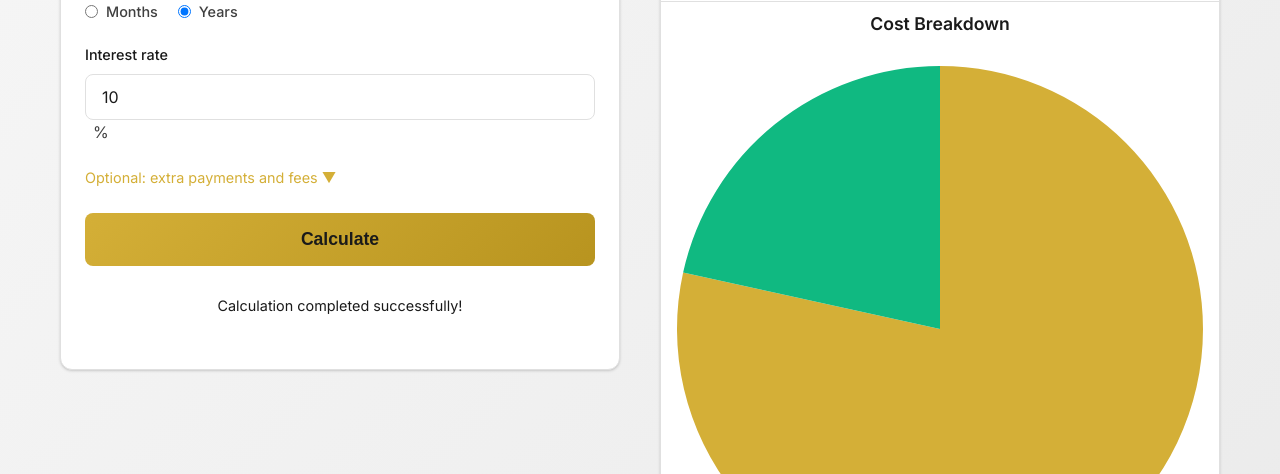
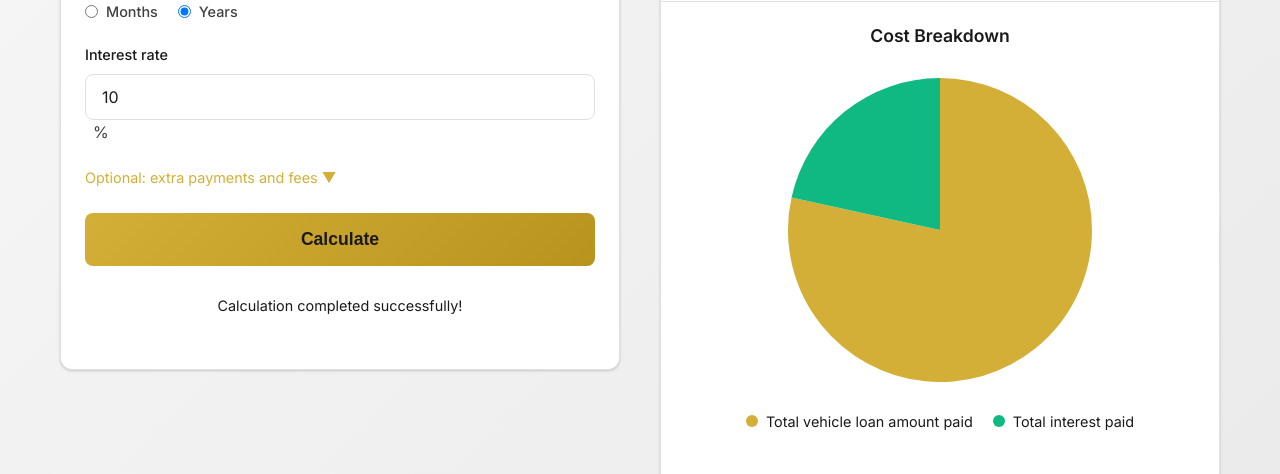
Before and after one commit to bluegreenmirror/loan-calculator-trial, a plain HTML site: page web/dist/index.html in a window 1280 px wide. Shown: the part 591-1065 px from the top of the page. Drawn offline with nearby package versions, Linux system fonts and the light colour scheme; no server answers.

Commit message:
fix: cap cost chart width with padding

```diff
--- a/web/dist/style.css
+++ b/web/dist/style.css
@@ -348,7 +348,7 @@ body {
 }
 
 .chart-section {
-  padding: 8px;
+  padding: 20px;
   border-top: 1px solid var(--border);
 }
 
@@ -362,7 +362,8 @@ body {
 
 .pie-chart {
   width: 100%;
-  margin: 0 0 20px;
+  max-width: 320px;
+  margin: 0 auto 20px;
   position: relative;
   aspect-ratio: 1 / 1;
 }
@@ -371,7 +372,7 @@ body {
   width: 100%;
   height: 100%;
   transition: transform 0.6s;
-  /* Keep canvas square and full-width so external tooltips have room to render */
+  /* Keep canvas square; container max-width leaves room so external tooltips aren't clipped */
 }
 
 .pie-chart canvas.bounce {
```
Also changed, not shown: 1 other file.
